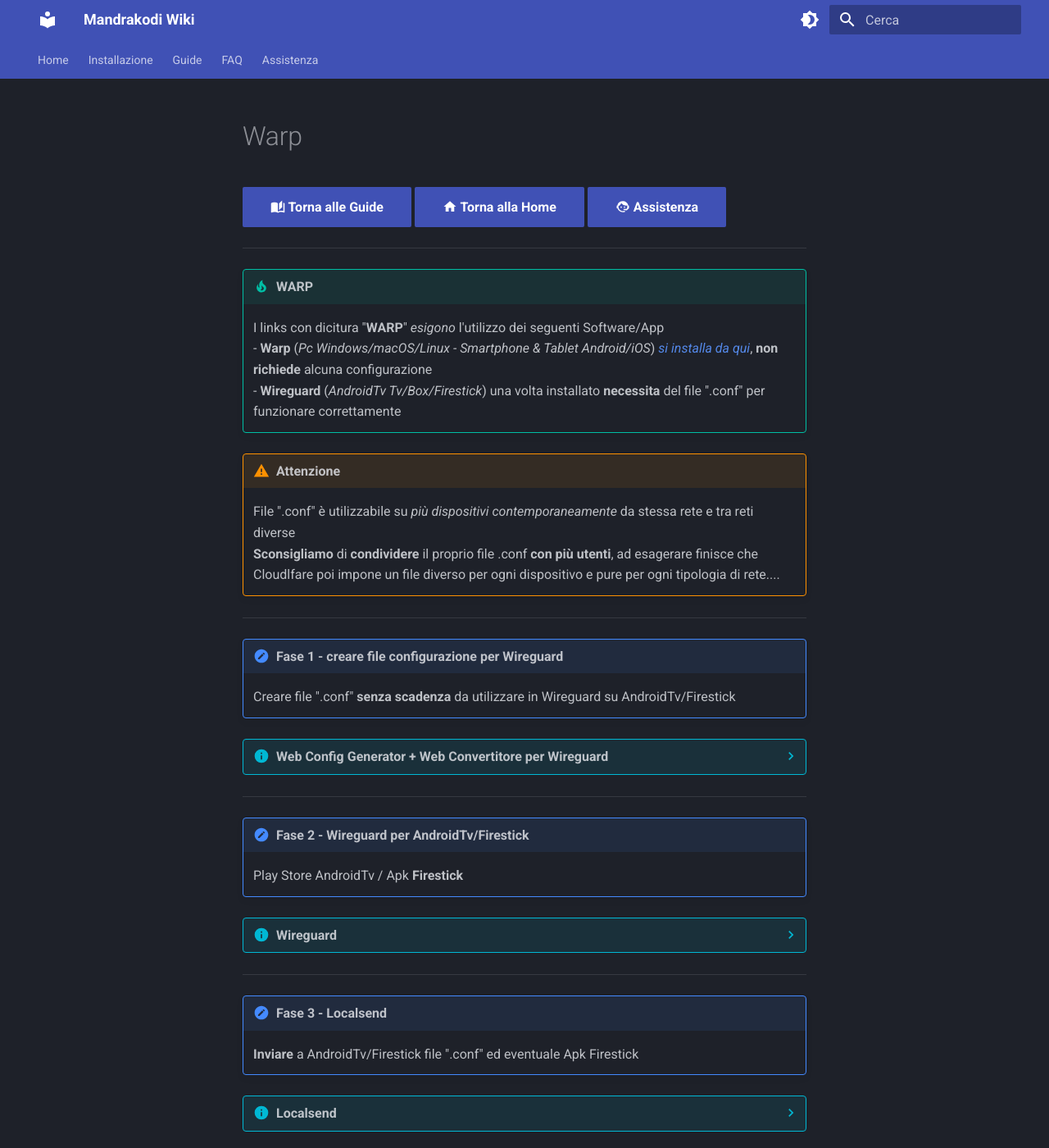
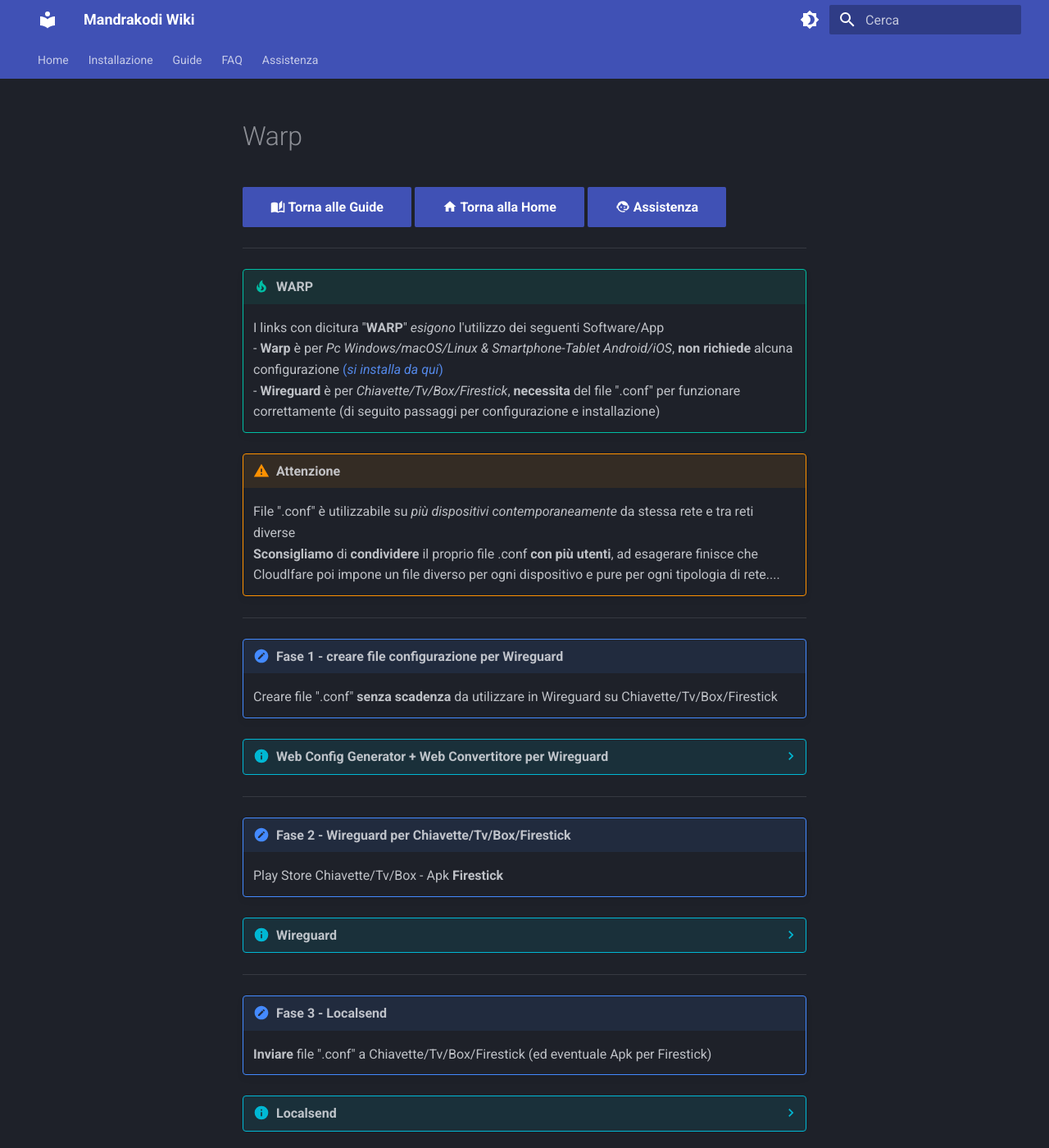
Before and after one commit to campipaolo/Mandrakodi-Wiki, an MkDocs documentation site: the page built from docs/guide/warp.md, in a window 1280 px wide and 1400 px high. Shown: the whole window at 82% size. Built offline with MkDocs 1.6.1 and Material for MkDocs 9.7.7, drawn with Linux system fonts in a browser that asks for light colours; some of the changed text lies outside the part shown.

Commit message:
warp
rev

```diff
--- a/docs/guide/warp.md
+++ b/docs/guide/warp.md
@@ -3,7 +3,7 @@
 ------
 
 !!! tip "WARP"
-    I links con dicitura "**WARP**" *esigono* l'utilizzo dei seguenti  Software/App  <br>    - **Warp** (*Pc Windows/macOS/Linux - Smartphone & Tablet Android/iOS*) <a href="https://one.one.one.one/" target="_blank">*si installa da qui*</a>, **non richiede** alcuna configurazione<br>    - **Wireguard** (*AndroidTv Tv/Box/Firestick*) una volta installato **necessita** del file ".conf" per funzionare correttamente
+    I links con dicitura "**WARP**" *esigono* l'utilizzo dei seguenti  Software/App  <br>    - **Warp** è per *Pc Windows/macOS/Linux & Smartphone-Tablet Android/iOS*, **non richiede** alcuna configurazione <a href="https://one.one.one.one/" target="_blank">(*si installa da qui*)</a><br>    - **Wireguard** è per *Chiavette/Tv/Box/Firestick*, **necessita** del file ".conf" per funzionare correttamente (di seguito passaggi per configurazione e installazione)
 
 !!! warning "Attenzione"
     File ".conf" è utilizzabile su *più dispositivi contemporaneamente* da stessa rete e tra reti diverse <br> **Sconsigliamo** di **condividere** il proprio file .conf **con più utenti**, ad esagerare finisce che Cloudlfare poi impone un   file diverso per ogni dispositivo e pure per ogni tipologia di rete....
@@ -11,10 +11,10 @@
 ------
 
 !!! important "Fase 1 - creare file configurazione per Wireguard"
-    Creare file ".conf" **senza scadenza** da utilizzare in Wireguard su AndroidTv/Firestick
+    Creare file ".conf" **senza scadenza** da utilizzare in Wireguard su Chiavette/Tv/Box/Firestick
 
 ??? info "Web Config Generator + Web Convertitore per Wireguard"
-       **Generare file ".conf" senza scadenza** (non usare app Dowmloader)
+       **Generare file ".conf" senza scadenza** (*non usare app Dowmloader*)
 
     * <a href="https://warp-generator.vercel.app" target="_blank">Config Generator</a>
     * Premere il pulsante "**Generate**" per generare la configurazione
@@ -27,26 +27,26 @@
 
 ------
 
-!!! important "Fase 2 - Wireguard per AndroidTv/Firestick"
-    Play Store AndroidTv / Apk **Firestick**
+!!! important "Fase 2 - Wireguard per Chiavette/Tv/Box/Firestick"
+    Play Store Chiavette/Tv/Box - Apk **Firestick**
 
 ??? info "Wireguard"
-    **AndroidTv/Firestick**
+    **Chiavette/Tv/Box - Firestick**
 
     * <a href="https://download.wireguard.com/android-client/" target="_blank">Wireguard</a>
-    * **AndroidTv**: installare con link "Google Play Store"
+    * **Chiavette/Tv/Box**: installare con link "Google Play Store"
     * **Firestick**: scaricare apk "com.wireguard.android-x.x.xxxxxxxx.apk"
 
 ------
 
 !!! important "Fase 3 - Localsend"
-    **Inviare** a AndroidTv/Firestick file ".conf" ed eventuale Apk Firestick
+    **Inviare** file ".conf" a Chiavette/Tv/Box/Firestick (ed eventuale Apk per Firestick)
 
 ??? info "Localsend"
-    **Windows/macOS/Linux/Android/AndroidTv/iOS/Firestick**
+    **Windows/macOS/Linux/Android/iOS/Chiavette/Tv/Box/Firestick**
 
     * Installare "Localsend" su **entrambi** i dispositivi "mittente" e "ricevente"
-    * <a href="https://localsend.org/it/download" target="_blank">Sito Web</a> Loalsend Windows/macOS/Linux/Android/AndroidTv/iOS<br>
+    * <a href="https://localsend.org/it/download" target="_blank">Sito Web</a> Loalsend Windows/macOS/Linux/Android/iOS/Chiavette/Tv/Box<br>
     * Utenti **Firestick**: provare una o più fonti<br>
       <a href="https://f-droid.org/packages/org.localsend.localsend_app/" target="_blank"> F-Droid</a> scaricare apk "LocalSend-x.xx.x-android-arm32v7.apk"<br>
       <a href="https://github.com/localsend/localsend/releases/latest" target="_blank">Github</a> scaricare apk "LocalSend-x.xx.x-android-arm32v7.apk"<br>
@@ -63,7 +63,7 @@
 !!! important "Fase 4 - Installare Wireguard  su  Firestick"
     **Installazione** Wireguard su **Firestick**
 
-??? info "Wireguard  su Firestick"
+??? info "Wireguard su Firestick"
     **Firestick**
 
 
@@ -76,10 +76,10 @@
 ------
 
 !!! important " Fase 5 - Configurare Wireguard"
-    **Impostare** Wireguard su AndroidTv/Firestick
+    **Impostare** Wireguard su Chiavette/Tv/Box/Firestick
 
 ??? info "Wireguard"
-    **AndroidTv/Firestick**
+    **Chiavette/Tv/Box/Firestick**
 
 
     * Aprire Wireguard, premere il pulsante "**+**", poi "**Importa da file o archivio**"
@@ -91,14 +91,14 @@
 ------
 
 !!! important " EXTRA - WG Tunnel (sempre con file ".conf")"
-    Installare **alternativa** "WG Tunnel" su Windows/Linux/Android/AndroidTv/Firestick
+    Installare **alternativa** "WG Tunnel" su Windows/Linux/Android/Chiavette/Tv/Box/Firestick
 
 ??? info "WG Tunnel"
-    **Windows/Linux/Android/AndroidTv/Firestick**
+    **Windows/Linux/Android/Chiavette/Tv/Box/Firestick**
 
 
     * Installare WG Tunnel
-    * <a href="https://github.com/wgtunnel/android/releases/latest" target="_blank">AndroidTv/Firestick 32bit</a> (wgtunnel-standalone-vx.x.x-armv7.apk)
+    * <a href="https://github.com/wgtunnel/android/releases/latest" target="_blank">Chiavette/Tv/Box/Firestick 32bit</a> (wgtunnel-standalone-vx.x.x-armv7.apk)
     * <a href="https://github.com/wgtunnel/android/releases/latest" target="_blank">Smartphone/Tablet 64bit</a> (wgtunnel-standalone-vx.x.x-armv64.apk)
     * <a href="https://github.com/wgtunnel/desktop/releases/latest" target="_blank">Windows 64bit</a></a> (wgtunnel-x.x.x.x64.msix)
     * <a href="https://github.com/wgtunnel/desktop/releases/latest" target="_blank">Linux 64bit</a> (wgtunnel_x.x.x_amd64.deb)
```
